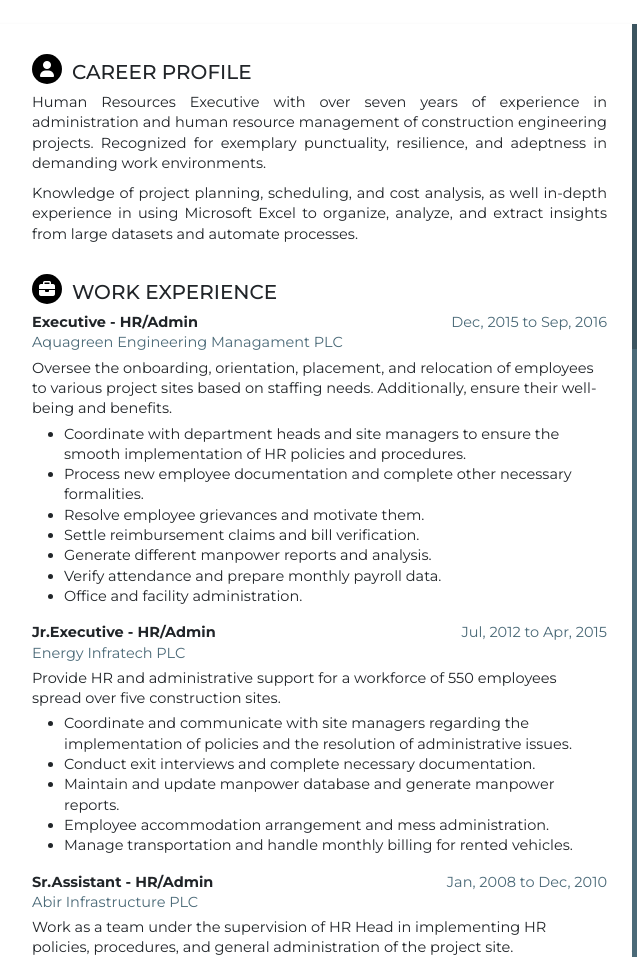
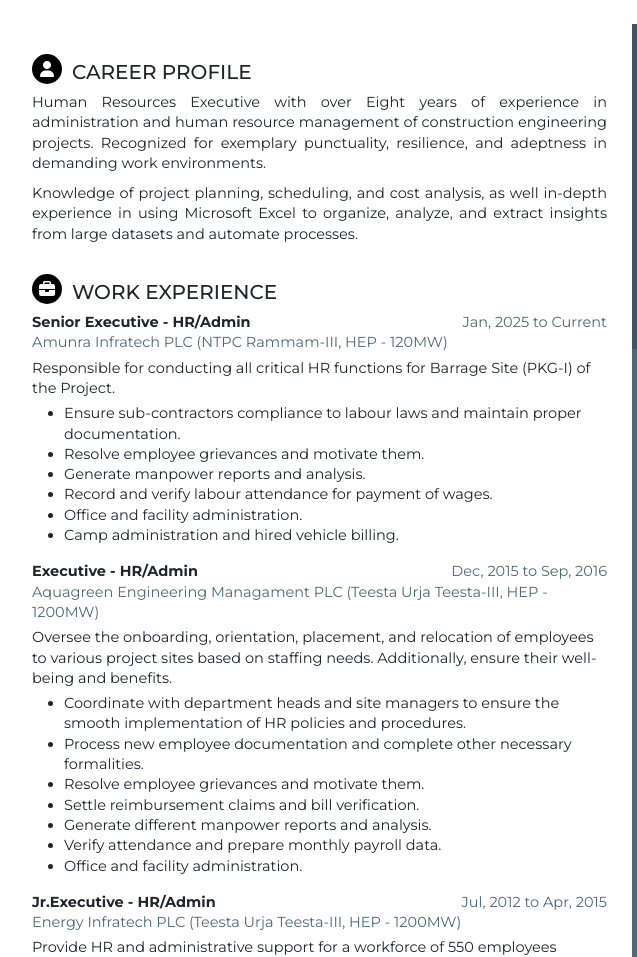
Before and after one commit to sunil-subba/sunil-subba.github.io, a plain HTML site: page resume/resume.html in a window 1280 px wide. Shown: the top 957 px of the page, 168-805 px from the left. Drawn offline with nearby package versions, Linux system fonts and the light colour scheme.

Commit message:
Resume update

```diff
--- a/resume/resume.html
+++ b/resume/resume.html
@@ -35,7 +35,7 @@
                 <h2 class="section-title">Career Profile</h2>
               </div>
               <p>
-                Human Resources Executive with over seven years of experience in
+                Human Resources Executive with over Eight years of experience in
                 administration and human resource management of construction
                 engineering projects. Recognized for exemplary punctuality,
                 resilience, and adeptness in demanding work environments.
@@ -55,10 +55,29 @@
                 <h2 class="section-title">Work Experience</h2>
               </div>
               <div class="position">
+                <p class="title">Senior Executive - HR/Admin</p>
+                <p class="date">Jan, 2025 to Current</p>
+              </div>
+              <p class="company">Amunra Infratech PLC (NTPC Rammam-III, HEP - 120MW)</p>
+              <p class="intro">
+                Responsible for conducting all critical HR functions for Barrage Site (PKG-I) of the Project.
+              </p>
+              <ul>
+                <li>
+                  Ensure sub-contractors compliance to labour laws and maintain proper documentation.
+                </li>
+                <li>Resolve employee grievances and motivate them.</li>
+                <li>Generate manpower reports and analysis.</li>
+                <li>Record and verify labour attendance for payment of wages.</li>
+                <li>Office and facility administration.</li>
+                <li>Camp administration and hired vehicle billing.</li>
+              </ul>
+              <!----->
+              <div class="position">
                 <p class="title">Executive - HR/Admin</p>
                 <p class="date">Dec, 2015 to Sep, 2016</p>
               </div>
-              <p class="company">Aquagreen Engineering Managament PLC</p>
+              <p class="company">Aquagreen Engineering Managament PLC (Teesta Urja Teesta-III, HEP - 1200MW)</p>
               <p class="intro">
                 Oversee the onboarding, orientation, placement, and relocation
                 of employees to various project sites based on staffing needs.
@@ -84,7 +103,7 @@
                 <p class="title">Jr.Executive - HR/Admin</p>
                 <p class="date">Jul, 2012 to Apr, 2015</p>
               </div>
-              <p class="company">Energy Infratech PLC</p>
+              <p class="company">Energy Infratech PLC (Teesta Urja Teesta-III, HEP - 1200MW)</p>
               <p class="intro">
                 Provide HR and administrative support for a workforce of 550
                 employees spread over five construction sites.
@@ -115,7 +134,7 @@
                 <p class="title">Sr.Assistant - HR/Admin</p>
                 <p class="date">Jan, 2008 to Dec, 2010</p>
               </div>
-              <p class="company">Abir Infrastructure PLC</p>
+              <p class="company">Abir Infrastructure PLC (Teesta Urja Teesta-III, HEP - 1200MW)</p>
               <p class="intro">
                 Work as a team under the supervision of HR Head in implementing
                 HR policies, procedures, and general administration of the
@@ -145,7 +164,7 @@
                 <p class="title">Exe.Assistant - Planning</p>
                 <p class="date">Jul, 2005 to Nov, 2007</p>
               </div>
-              <p class="company">SGS-BGS-SOMA/JV</p>
+              <p class="company">SGS-BGS-SOMA/JV (NHPC Lower Subansiri, HEP - 2000MW)</p>
               <p class="intro">
                 Work with a team of Engineers supervised by AGM (Planning) and
                 headed by an Italian Consultant. My primary responsibility was
@@ -172,7 +191,7 @@
                 <p class="title">Jr.Assistant - HR</p>
                 <p class="date">May, 2004 to May, 2005</p>
               </div>
-              <p class="company">Techni Bharathi Limited</p>
+              <p class="company">Techni Bharathi Limited (NHPC Teesta-V, HEP - 510MW)</p>
               <p class="intro">
                 As a result of the inter-departmental transfer, I was able to
                 learn the functions and procedures of a new department.
@@ -191,7 +210,7 @@
                 <p class="title">Jr.Assistant - Planning</p>
                 <p class="date">Jul, 2002 to Apr, 2004</p>
               </div>
-              <p class="company">Techni Bharathi Limited</p>
+              <p class="company">Techni Bharathi Limited (NHPC Teesta-V, HEP - 510MW)</p>
               <p class="career-begining">
                 Early career involved working with Sr. Engineer(Civil) under the
                 supervision of AM (Planning). Gained experience in progress data
@@ -330,7 +349,7 @@
       <div class="container-fluid footer-wrapper">
         <div class="row resume-footer">
           <div class="col">
-            Developed with Bootstrap v5.0, HTML & CSS | Sunil Subba @ 2024
+            Developed with Bootstrap v5.0, HTML & CSS | Sunil Subba @ 2025
           </div>
         </div>
       </div>
```
